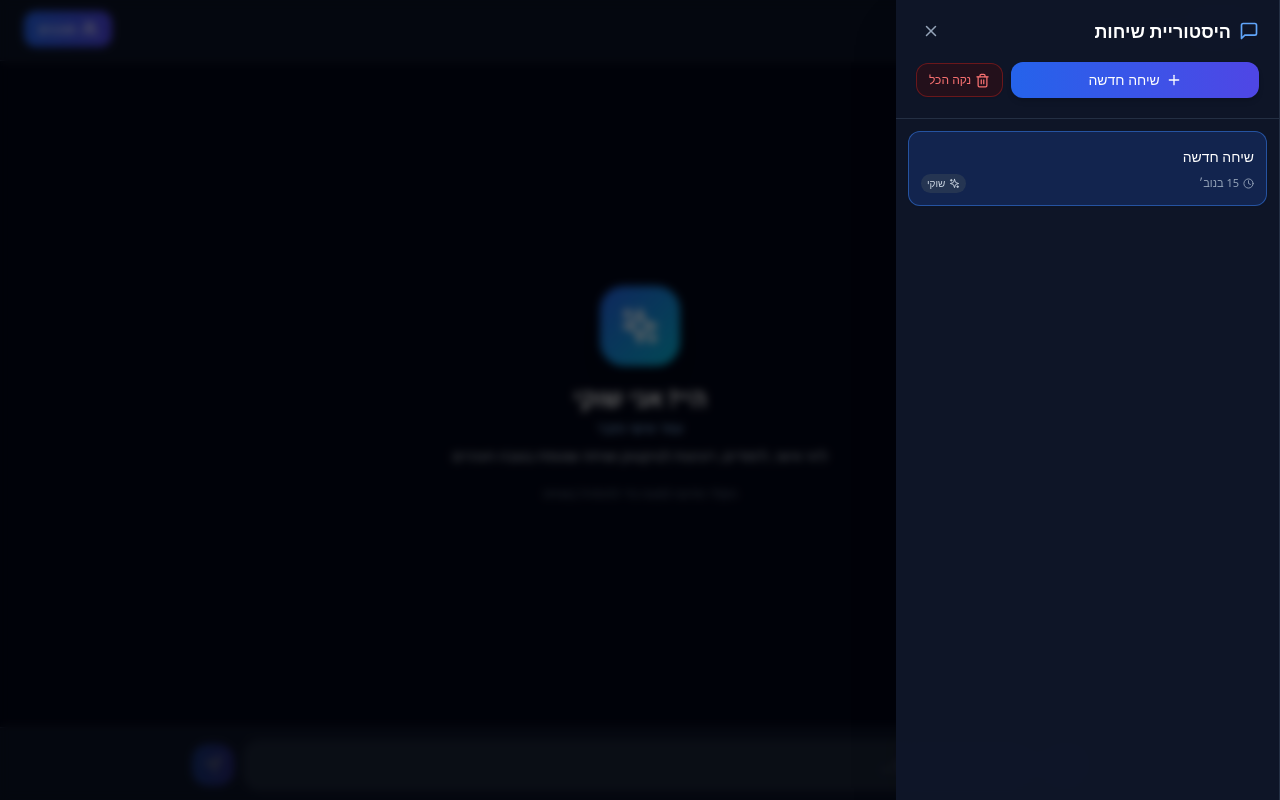
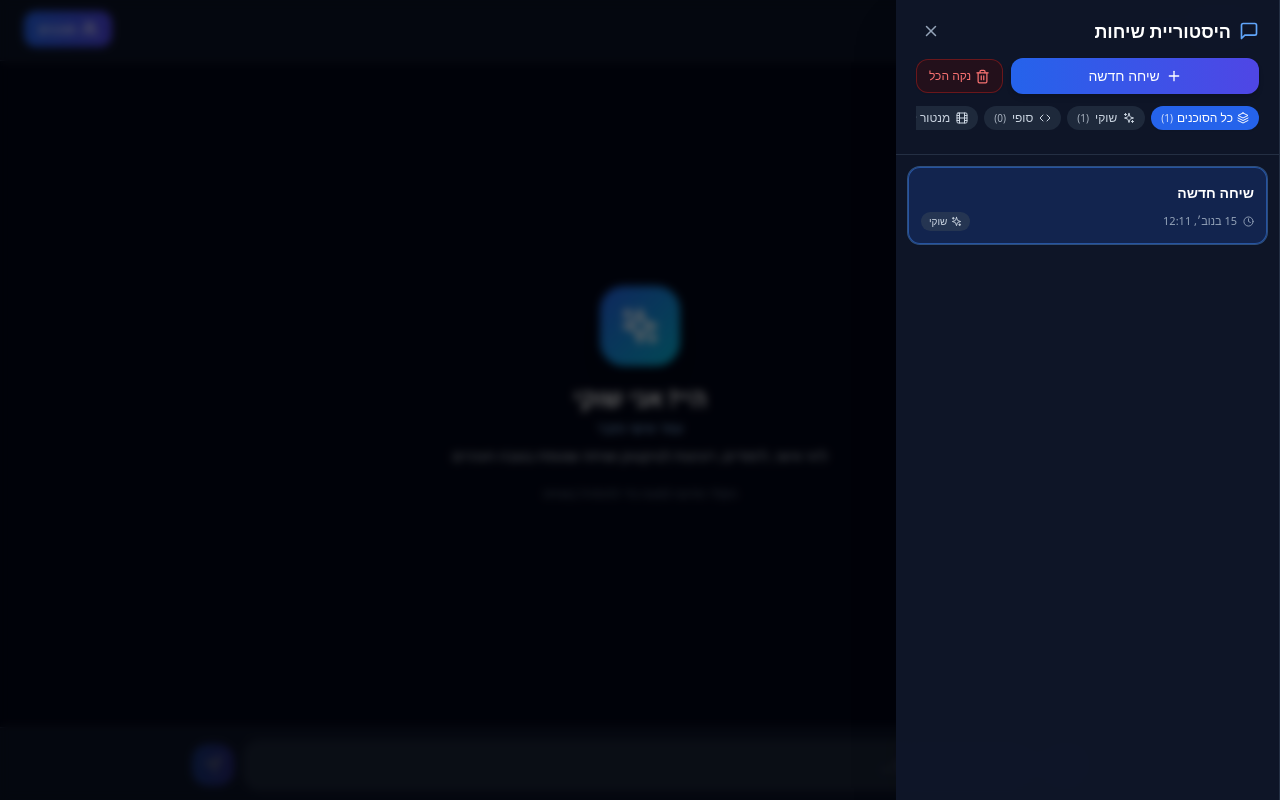
Before and after one commit to dzisu/n8n-ai-chatbot-react-heb, a React (Vite) app: page / in a window 1280 px wide. Both pictures are taken after a click on the button "פתח היסטוריית שיחות". Built offline with nearby package versions, Linux system fonts and the light colour scheme.

Commit message:
Support real multi-agent history with filter tabs and default new session on agent select

```diff
--- a/src/N8NChatbot.tsx
+++ b/src/N8NChatbot.tsx
@@ -65,9 +65,9 @@ const N8NChatbot: React.FC = () => {
     switchSession,
     deleteSession,
     clearAllSessions,
+    clearAgentSessions,
     updateMessages,
     saveCurrentSession,
-    updateSessionAgent,
   } = useChatSessions(activeAgent?.id || "shuki");
 
   // Chat hook
@@ -106,9 +106,20 @@ const N8NChatbot: React.FC = () => {
 
   const handleSelectAgent = (agentId: string) => {
     setActiveAgentId(agentId);
-    if (currentSessionId) {
-      updateSessionAgent(currentSessionId, agentId);
+    setIsAgentsOpen(false);
+    setIsHistoryOpen(false);
+
+    // If current session is already an empty conversation for this agent, keep it
+    if (
+      currentSession &&
+      currentSession.agentId === agentId &&
+      messages.length === 0
+    ) {
+      return;
     }
+
+    // Always create a fresh new session for the selected agent by default
+    createNewSession(agentId);
   };
 
   const handleSaveAgent = (agent: Agent) => {
@@ -138,8 +149,10 @@ const N8NChatbot: React.FC = () => {
     }
   };
 
-  const handleCreateNewSession = () => {
-    createNewSession(activeAgent?.id);
+  const handleCreateNewSession = (agentId?: string) => {
+    const target = agentId || activeAgent?.id || "shuki";
+    setActiveAgentId(target);
+    createNewSession(target);
   };
 
   const handleExportChat = () => {
@@ -190,10 +203,12 @@ const N8NChatbot: React.FC = () => {
         chatSessions={chatSessions}
         currentSessionId={currentSessionId}
         agents={agents}
+        activeAgentId={activeAgentId}
         onCreateNewSession={handleCreateNewSession}
         onSwitchSession={handleSwitchSession}
         onDeleteSession={deleteSession}
         onClearAllHistory={() => clearAllSessions(activeAgent?.id)}
+        onClearAgentHistory={clearAgentSessions}
         onExportChat={handleExportChat}
         hasMessages={messages.length > 0}
       />
--- a/src/components/ChatSidebar.tsx
+++ b/src/components/ChatSidebar.tsx
@@ -1,4 +1,4 @@
-import React from "react";
+import React, { useState, useMemo } from "react";
 import {
   MessageSquare,
   Plus,
@@ -6,6 +6,7 @@ import {
   Download,
   X,
   Clock,
+  Layers,
 } from "lucide-react";
 import { ChatSession, Agent } from "../types/chat";
 import { DynamicLucideIcon } from "./DynamicLucideIcon";
@@ -16,10 +17,12 @@ interface ChatSidebarProps {
   chatSessions: ChatSession[];
   currentSessionId: string | null;
   agents: Agent[];
-  onCreateNewSession: () => void;
+  activeAgentId: string;
+  onCreateNewSession: (agentId?: string) => void;
   onSwitchSession: (sessionId: string) => void;
   onDeleteSession: (sessionId: string) => void;
   onClearAllHistory: () => void;
+  onClearAgentHistory: (agentId: string) => void;
   onExportChat: () => void;
   hasMessages: boolean;
 }
@@ -30,20 +33,47 @@ export const ChatSidebar: React.FC<ChatSidebarProps> = ({
   chatSessions,
   currentSessionId,
   agents,
+  activeAgentId,
   onCreateNewSession,
   onSwitchSession,
   onDeleteSession,
   onClearAllHistory,
+  onClearAgentHistory,
   onExportChat,
   hasMessages,
 }) => {
-  const [showConfirmClear, setShowConfirmClear] = React.useState(false);
+  const [selectedAgentFilter, setSelectedAgentFilter] = useState<string>("all");
+  const [showConfirmClear, setShowConfirmClear] = useState(false);
 
-  if (!isOpen) return null;
+  // Active filter agent object if not "all"
+  const filterAgent = useMemo(() => {
+    return agents.find((a) => a.id === selectedAgentFilter);
+  }, [agents, selectedAgentFilter]);
+
+  // Non-empty sessions or currently selected session
+  const validSessions = useMemo(() => {
+    return chatSessions.filter(
+      (s) => s.messages.length > 0 || s.id === currentSessionId
+    );
+  }, [chatSessions, currentSessionId]);
+
+  // Filtered sessions based on selected filter
+  const filteredSessions = useMemo(() => {
+    if (selectedAgentFilter === "all") {
+      return validSessions;
+    }
+    return validSessions.filter((s) => s.agentId === selectedAgentFilter);
+  }, [validSessions, selectedAgentFilter]);
+
+  const getSessionCountForAgent = (agentId: string) => {
+    return validSessions.filter((s) => s.agentId === agentId).length;
+  };
 
   const getAgentForSession = (agentId?: string) => {
     return agents.find((a) => a.id === agentId);
   };
+
+  if (!isOpen) return null;
 
   const handleSelectSession = (sessionId: string) => {
     onSwitchSession(sessionId);
@@ -51,7 +81,19 @@ export const ChatSidebar: React.FC<ChatSidebarProps> = ({
   };
 
   const handleCreateNew = () => {
-    onCreateNewSession();
+    const targetAgent =
+      selectedAgentFilter !== "all" ? selectedAgentFilter : activeAgentId;
+    onCreateNewSession(targetAgent);
+    onClose();
+  };
+
+  const handleConfirmClear = () => {
+    if (selectedAgentFilter === "all") {
+      onClearAllHistory();
+    } else {
+      onClearAgentHistory(selectedAgentFilter);
+    }
+    setShowConfirmClear(false);
     onClose();
   };
 
@@ -70,7 +112,7 @@ export const ChatSidebar: React.FC<ChatSidebarProps> = ({
           className="p-4 sm:p-5 border-b border-slate-200 dark:border-slate-700/60"
           style={{ paddingTop: "max(1rem, env(safe-area-inset-top, 1rem))" }}
         >
-          <div className="flex items-center justify-between mb-4">
+          <div className="flex items-center justify-between mb-3">
             <h2 className="text-lg font-bold text-slate-800 dark:text-white flex items-center gap-2">
               <MessageSquare className="text-blue-500 dark:text-blue-400" size={20} />
               היסטוריית שיחות
@@ -84,44 +126,93 @@ export const ChatSidebar: React.FC<ChatSidebarProps> = ({
             </button>
           </div>
 
-          <div className="flex items-center gap-2">
+          {/* Action Buttons */}
+          <div className="flex items-center gap-2 mb-3">
             <button
               onClick={handleCreateNew}
               className="flex-1 bg-gradient-to-r from-blue-600 to-indigo-600 hover:from-blue-700 hover:to-indigo-700 text-white py-2 px-3 rounded-xl font-medium transition-all duration-200 flex items-center justify-center gap-1.5 shadow-md active:scale-98 text-xs sm:text-sm"
             >
               <Plus size={16} />
-              <span>שיחה חדשה</span>
+              <span>
+                {selectedAgentFilter !== "all" && filterAgent
+                  ? `שיחה חדשה עם ${filterAgent.name}`
+                  : "שיחה חדשה"}
+              </span>
             </button>
-            {chatSessions.length > 0 && (
+            {filteredSessions.length > 0 && (
               <button
                 onClick={() => setShowConfirmClear(true)}
                 className="bg-red-50 hover:bg-red-100 dark:bg-red-950/40 dark:hover:bg-red-900/60 text-red-600 dark:text-red-400 border border-red-200 dark:border-red-800/60 py-2 px-3 rounded-xl font-medium transition-all duration-200 flex items-center justify-center gap-1 shadow-sm active:scale-98 text-xs"
-                title="נקה את כל ההיסטוריה"
+                title={
+                  selectedAgentFilter === "all"
+                    ? "נקה את כל ההיסטוריה"
+                    : `נקה שיחות של ${filterAgent?.name}`
+                }
               >
                 <Trash2 size={15} />
-                <span>נקה הכל</span>
+                <span>
+                  {selectedAgentFilter === "all" ? "נקה הכל" : "נקה"}
+                </span>
               </button>
             )}
           </div>
 
+          {/* Filter by Agent Tabs */}
+          <div className="flex items-center gap-1.5 overflow-x-auto pb-1 scrollbar-none text-xs">
+            <button
+              onClick={() => setSelectedAgentFilter("all")}
+              className={`px-2.5 py-1 rounded-full font-medium transition-all whitespace-nowrap flex items-center gap-1 text-xs shrink-0 ${
+                selectedAgentFilter === "all"
+                  ? "bg-blue-600 text-white shadow-sm"
+                  : "bg-slate-100 dark:bg-slate-800 text-slate-600 dark:text-slate-300 hover:bg-slate-200 dark:hover:bg-slate-700"
+              }`}
+            >
+              <Layers size={12} />
+              <span>כל הסוכנים</span>
+              <span className="opacity-80 text-[10px]">
+                ({validSessions.length})
+              </span>
+            </button>
+            {agents.map((agent) => {
+              const count = getSessionCountForAgent(agent.id);
+              const isSelected = selectedAgentFilter === agent.id;
+              return (
+                <button
+                  key={agent.id}
+                  onClick={() => setSelectedAgentFilter(agent.id)}
+                  className={`px-2.5 py-1 rounded-full font-medium transition-all whitespace-nowrap flex items-center gap-1.5 text-xs shrink-0 ${
+                    isSelected
+                      ? "bg-blue-600 text-white shadow-sm"
+                      : "bg-slate-100 dark:bg-slate-800 text-slate-600 dark:text-slate-300 hover:bg-slate-200 dark:hover:bg-slate-700"
+                  }`}
+                >
+                  <DynamicLucideIcon name={agent.avatarIcon} size={12} />
+                  <span>{agent.name}</span>
+                  <span className="opacity-80 text-[10px]">({count})</span>
+                </button>
+              );
+            })}
+          </div>
+
+          {/* Confirm clear dialog */}
           {showConfirmClear && (
             <div className="mt-3 p-3 bg-red-50 dark:bg-red-950/60 border border-red-200 dark:border-red-800/70 rounded-xl text-center space-y-2">
               <p className="text-xs font-semibold text-red-700 dark:text-red-300">
-                למחוק את כל היסטוריית השיחות?
+                {selectedAgentFilter === "all"
+                  ? "למחוק את כל היסטוריית השיחות?"
+                  : `למחוק את השיחות עם ${filterAgent?.name}?`}
               </p>
               <p className="text-[11px] text-red-600/80 dark:text-red-400">
-                פעולה זו תמחק את כל השיחות מהמכשיר ותפתח שיחה חדשה נקייה.
+                {selectedAgentFilter === "all"
+                  ? "פעולה זו תמחק את כל השיחות מכל הסוכנים ותפתח שיחה חדשה נקייה."
+                  : `פעולה זו תמחק רק את השיחות עם ${filterAgent?.name}. שיחות עם שאר הסוכנים יישמרו.`}
               </p>
               <div className="flex gap-2 justify-center pt-1">
                 <button
-                  onClick={() => {
-                    onClearAllHistory();
-                    setShowConfirmClear(false);
-                    onClose();
-                  }}
+                  onClick={handleConfirmClear}
                   className="bg-red-600 hover:bg-red-700 text-white text-xs font-medium py-1.5 px-3 rounded-lg shadow-sm active:scale-95 transition-all"
                 >
-                  כן, מחק הכל
+                  כן, מחק
                 </button>
                 <button
                   onClick={() => setShowConfirmClear(false)}
@@ -136,12 +227,19 @@ export const ChatSidebar: React.FC<ChatSidebarProps> = ({
 
         {/* Sessions List */}
         <div className="flex-1 overflow-y-auto p-3 space-y-2">
-          {chatSessions.length === 0 ? (
-            <div className="text-center py-10 text-slate-400 text-xs">
-              אין עדיין שיחות בהיסטוריה
+          {filteredSessions.length === 0 ? (
+            <div className="text-center py-12 px-4 text-slate-400 text-xs space-y-1">
+              <p className="font-medium text-slate-500 dark:text-slate-400">
+                {selectedAgentFilter === "all"
+                  ? "אין עדיין שיחות בהיסטוריה"
+                  : `אין עדיין שיחות עם ${filterAgent?.name || "סוכן זה"}`}
+              </p>
+              <p className="text-[11px] text-slate-400 dark:text-slate-500">
+                התחל שיחה חדשה כדי שהיא תופיע כאן
+              </p>
             </div>
           ) : (
-            chatSessions.map((session) => {
+            filteredSessions.map((session) => {
               const isSelected = currentSessionId === session.id;
               const sessionAgent = getAgentForSession(session.agentId);
 
@@ -151,12 +249,12 @@ export const ChatSidebar: React.FC<ChatSidebarProps> = ({
                   onClick={() => handleSelectSession(session.id)}
                   className={`group relative p-3 rounded-xl cursor-pointer transition-all border ${
                     isSelected
-                      ? "bg-blue-50 dark:bg-blue-600/20 border-blue-400 dark:border-blue-500/50 shadow-sm"
+                      ? "bg-blue-50 dark:bg-blue-600/20 border-blue-400 dark:border-blue-500/50 shadow-sm ring-1 ring-blue-400/40"
                       : "bg-slate-50/80 dark:bg-slate-800/40 border-slate-200/80 dark:border-slate-700/50 hover:bg-slate-100 dark:hover:bg-slate-800/80"
                   }`}
                 >
-                  <div className="flex items-center justify-between mb-1">
-                    <h3 className="font-medium text-xs sm:text-sm text-slate-800 dark:text-white truncate flex-1 ml-2">
+                  <div className="flex items-center justify-between mb-1.5">
+                    <h3 className="font-semibold text-xs sm:text-sm text-slate-800 dark:text-white truncate flex-1 ml-2">
                       {session.title}
                     </h3>
                     <button
@@ -165,25 +263,33 @@ export const ChatSidebar: React.FC<ChatSidebarProps> = ({
                         onDeleteSession(session.id);
                       }}
                       className="opacity-70 sm:opacity-0 sm:group-hover:opacity-100 text-slate-400 hover:text-red-500 p-1.5 rounded transition-all"
-                      title="מחק שיחה"
+                      title="מחק שיחה זו"
                     >
                       <Trash2 size={14} />
                     </button>
                   </div>
 
                   <div className="flex items-center justify-between text-[11px] text-slate-400">
-                    <div className="flex items-center gap-1">
+                    <div className="flex items-center gap-1.5">
                       <Clock size={11} />
                       <span>
                         {new Date(session.lastUpdated).toLocaleDateString("he-IL", {
                           month: "short",
                           day: "numeric",
+                          hour: "2-digit",
+                          minute: "2-digit",
                         })}
                       </span>
+                      {session.messages.length > 0 && (
+                        <>
+                          <span className="text-slate-300 dark:text-slate-600">•</span>
+                          <span>{session.messages.length} הודעות</span>
+                        </>
+                      )}
                     </div>
 
                     {sessionAgent && (
-                      <span className="flex items-center gap-1 px-1.5 py-0.5 rounded-full bg-slate-200/80 dark:bg-slate-700/60 text-slate-700 dark:text-slate-300 text-[10px]">
+                      <span className="flex items-center gap-1 px-2 py-0.5 rounded-full bg-slate-200/80 dark:bg-slate-700/60 text-slate-700 dark:text-slate-300 text-[10px] font-medium shrink-0">
                         <DynamicLucideIcon name={sessionAgent.avatarIcon} size={11} />
                         <span className="truncate max-w-[80px]">
                           {sessionAgent.name}
--- a/src/hooks/useChatSessions.ts
+++ b/src/hooks/useChatSessions.ts
@@ -26,24 +26,32 @@ export const useChatSessions = (initialAgentId: string = "shuki") => {
       setMessages([]);
       StorageService.saveSessions([newSession]);
     } else {
-      setCurrentSessionId(savedSessions[0].id);
-      setMessages(savedSessions[0].messages);
+      // Prefer the most recent session for initialAgentId if exists, otherwise first session
+      const matching =
+        savedSessions.find((s) => s.agentId === initialAgentId) ||
+        savedSessions[0];
+      setCurrentSessionId(matching.id);
+      setMessages(matching.messages);
     }
   }, []);
 
-  const createNewSession = useCallback((agentId?: string): string => {
+  const createNewSession = useCallback(
+    (agentId?: string): string => {
       const newId = Date.now().toString();
+      const targetAgentId = agentId || initialAgentId;
       const newSession: ChatSession = {
         id: newId,
         title: "שיחה חדשה",
-      agentId: agentId || initialAgentId,
+        agentId: targetAgentId,
         messages: [],
         createdAt: new Date(),
         lastUpdated: new Date(),
       };
 
       setChatSessions((prev) => {
-      const updated = [newSession, ...prev];
+        // Prune any existing empty sessions so they don't pile up
+        const cleaned = prev.filter((s) => s.messages.length > 0);
+        const updated = [newSession, ...cleaned];
         StorageService.saveSessions(updated);
         return updated;
       });
@@ -51,7 +59,9 @@ export const useChatSessions = (initialAgentId: string = "shuki") => {
       setCurrentSessionId(newId);
       setMessages([]);
       return newId;
-  }, [initialAgentId]);
+    },
+    [initialAgentId]
+  );
 
   const saveCurrentSession = useCallback((): void => {
     if (!currentSessionId) return;
@@ -63,11 +73,6 @@ export const useChatSessions = (initialAgentId: string = "shuki") => {
               ...session,
               messages,
               lastUpdated: new Date(),
-              title:
-                messages.length > 0
-                  ? messages[0].content.slice(0, 32).trim() +
-                    (messages[0].content.length > 32 ? "..." : "")
-                  : session.title,
             }
           : session
       );
@@ -76,32 +81,41 @@ export const useChatSessions = (initialAgentId: string = "shuki") => {
     });
   }, [currentSessionId, messages]);
 
-  const switchSession = useCallback((sessionId: string): ChatSession | undefined => {
-    if (currentSessionId) {
-      saveCurrentSession();
-    }
+  const switchSession = useCallback(
+    (sessionId: string): ChatSession | undefined => {
+      const allSessions = StorageService.loadSessions();
+      const target =
+        chatSessions.find((s) => s.id === sessionId) ||
+        allSessions.find((s) => s.id === sessionId);
 
-    const session = chatSessions.find((s) => s.id === sessionId);
-    if (session) {
+      if (!target) return undefined;
+
+      // Clean up previous session if it was completely empty
+      setChatSessions((prev) => {
+        const cleaned = prev.filter(
+          (s) => s.id === sessionId || s.messages.length > 0
+        );
+        StorageService.saveSessions(cleaned);
+        return cleaned;
+      });
+
       setCurrentSessionId(sessionId);
-      setMessages(session.messages);
-      return session;
-    }
-    return undefined;
-  }, [currentSessionId, chatSessions, saveCurrentSession]);
+      setMessages(target.messages);
+      return target;
+    },
+    [chatSessions]
+  );
 
-  const deleteSession = useCallback((sessionId: string): void => {
+  const deleteSession = useCallback(
+    (sessionId: string): void => {
       setChatSessions((prev) => {
         const filtered = prev.filter((s) => s.id !== sessionId);
         StorageService.saveSessions(filtered);
-      return filtered;
-    });
 
         if (currentSessionId === sessionId) {
-      const remainingSessions = chatSessions.filter((s) => s.id !== sessionId);
-      if (remainingSessions.length > 0) {
-        setCurrentSessionId(remainingSessions[0].id);
-        setMessages(remainingSessions[0].messages);
+          if (filtered.length > 0) {
+            setCurrentSessionId(filtered[0].id);
+            setMessages(filtered[0].messages);
           } else {
             const newId = Date.now().toString();
             const emptySession: ChatSession = {
@@ -112,49 +126,54 @@ export const useChatSessions = (initialAgentId: string = "shuki") => {
               createdAt: new Date(),
               lastUpdated: new Date(),
             };
-        setChatSessions([emptySession]);
             setCurrentSessionId(newId);
             setMessages([]);
             StorageService.saveSessions([emptySession]);
+            return [emptySession];
           }
         }
-  }, [currentSessionId, chatSessions, initialAgentId]);
+        return filtered;
+      });
+    },
+    [currentSessionId, initialAgentId]
+  );
 
-  const updateMessages = useCallback((newMessages: Message[]): void => {
+  const updateMessages = useCallback(
+    (newMessages: Message[]): void => {
       setMessages(newMessages);
       if (currentSessionId) {
         setChatSessions((prev) => {
-        const updated = prev.map((session) =>
-          session.id === currentSessionId
-            ? {
+          const updated = prev.map((session) => {
+            if (session.id !== currentSessionId) return session;
+
+            let title = session.title;
+            if (newMessages.length > 0 && session.title === "שיחה חדשה") {
+              const firstMsg = newMessages[0];
+              if (firstMsg.content && firstMsg.content.trim()) {
+                const text = firstMsg.content.trim();
+                title = text.slice(0, 32) + (text.length > 32 ? "..." : "");
+              } else if (firstMsg.attachment) {
+                title = firstMsg.attachment.name || "קובץ מצורף";
+              }
+            }
+
+            return {
               ...session,
               messages: newMessages,
               lastUpdated: new Date(),
-                title:
-                  newMessages.length > 0
-                    ? newMessages[0].content.slice(0, 32).trim() +
-                      (newMessages[0].content.length > 32 ? "..." : "")
-                    : session.title,
-              }
-            : session
-        );
+              title,
+            };
+          });
           StorageService.saveSessions(updated);
           return updated;
         });
       }
-  }, [currentSessionId]);
+    },
+    [currentSessionId]
+  );
 
-  const updateSessionAgent = useCallback((sessionId: string, agentId: string) => {
-    setChatSessions((prev) => {
-      const updated = prev.map((session) =>
-        session.id === sessionId ? { ...session, agentId } : session
-      );
-      StorageService.saveSessions(updated);
-      return updated;
-    });
-  }, []);
-
-  const clearAllSessions = useCallback((agentId?: string): void => {
+  const clearAllSessions = useCallback(
+    (agentId?: string): void => {
       const newId = Date.now().toString();
       const freshSession: ChatSession = {
         id: newId,
@@ -168,7 +187,42 @@ export const useChatSessions = (initialAgentId: string = "shuki") => {
       setCurrentSessionId(newId);
       setMessages([]);
       StorageService.saveSessions([freshSession]);
-  }, [initialAgentId]);
+    },
+    [initialAgentId]
+  );
+
+  const clearAgentSessions = useCallback(
+    (agentId: string): void => {
+      setChatSessions((prev) => {
+        const remaining = prev.filter((s) => s.agentId !== agentId);
+        if (remaining.length === 0) {
+          const newId = Date.now().toString();
+          const freshSession: ChatSession = {
+            id: newId,
+            title: "שיחה חדשה",
+            agentId,
+            messages: [],
+            createdAt: new Date(),
+            lastUpdated: new Date(),
+          };
+          StorageService.saveSessions([freshSession]);
+          setCurrentSessionId(newId);
+          setMessages([]);
+          return [freshSession];
+        }
+
+        const currentWasDeleted = !remaining.some((s) => s.id === currentSessionId);
+        if (currentWasDeleted) {
+          setCurrentSessionId(remaining[0].id);
+          setMessages(remaining[0].messages);
+        }
+
+        StorageService.saveSessions(remaining);
+        return remaining;
+      });
+    },
+    [currentSessionId]
+  );
 
   return {
     chatSessions,
@@ -179,8 +233,8 @@ export const useChatSessions = (initialAgentId: string = "shuki") => {
     switchSession,
     deleteSession,
     clearAllSessions,
+    clearAgentSessions,
     updateMessages,
     saveCurrentSession,
-    updateSessionAgent,
   };
 };
--- a/src/services/storageService.ts
+++ b/src/services/storageService.ts
@@ -108,7 +108,11 @@ export class StorageService {
       return JSON.parse(stored).map((session: any) => ({
         id: session.id,
         title: session.title,
-        agentId: session.agentId || "shuki",
+        agentId:
+          session.agentId ||
+          (Array.isArray(session.messages) &&
+            session.messages.find((m: any) => m?.agentId)?.agentId) ||
+          "shuki",
         createdAt: new Date(session.createdAt),
         lastUpdated: new Date(session.lastUpdated),
         messages: (session.messages || []).map((msg: any) => ({
```
Lines whose indentation alone changed are shown as unchanged.
